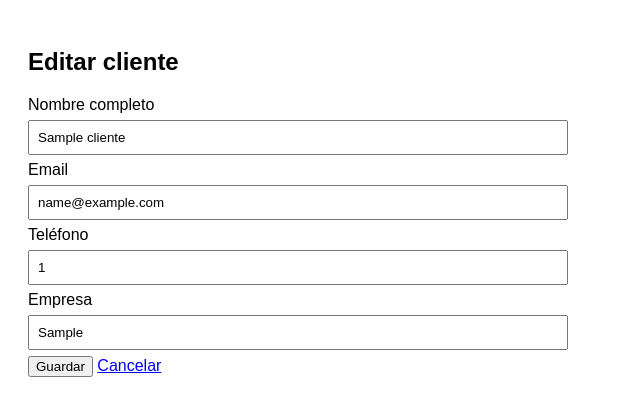
After one commit to yliqi2/crm-php, a PHP site: page /index.php?action=editarclientes&id=1 in a window 1280 px wide. The commit adds this page. Shown: the top 416 px of the page, without its empty margins (0-640 px from the left). Run offline with PHP 8.4, Linux system fonts and the light colour scheme; the visitor is signed in with stand-in values (Sample User, id 1); tables that the repository leaves empty hold one stand-in row (values such as "Sample post").

Commit message:
Añadido controlador de edición de cliente con validación y manejo de errores, y actualizado el listado de clientes para incluir enlaces de edición.

```diff
--- a/src/controller/user_controller.php
+++ b/src/controller/user_controller.php
@@ -4,13 +4,6 @@ require_once __DIR__ . '/../model/db.php';
 
 class UserController {
 
-
-    /**
-     * Obtiene todos los clientes asignados al usuario en sesión.
-     * Retorna un array (posiblemente vacío) de arrays asociativos o null si no hay sesión.
-     *
-     * @return array|null
-     */
     public function getClientesForOwner() {
 
         if (!isset($_SESSION['id_usuario'])) {
@@ -39,4 +32,56 @@ class UserController {
         return $rows;
     }
 
+    /**
+     * Obtiene un cliente por id solo si el usuario en sesión es el responsable.
+     * Retorna un array asociativo con los datos del cliente o null si no existe / no tiene permisos.
+     *
+     * @param int $id_cliente
+     * @return array|null
+     */
+    public function getClienteIfOwner($id_cliente) {
+        if (session_status() === PHP_SESSION_NONE) {
+            session_start();
+        }
+
+        if (!isset($_SESSION['id_usuario'])) {
+            return null; // no hay sesión
+        }
+
+        $id_usuario = (int) $_SESSION['id_usuario'];
+        $id_cliente = (int) $id_cliente;
+
+        $db = new DB();
+        $conexion = $db->getConnection();
+
+        $stmt = $conexion->prepare("SELECT * FROM cliente WHERE id_cliente = ? AND usuario_responsable = ? LIMIT 1");
+        if (!$stmt) {
+            return null;
+        }
+        $stmt->bind_param('ii', $id_cliente, $id_usuario);
+        $stmt->execute();
+        $res = $stmt->get_result();
+        if ($res && $res->num_rows === 1) {
+            $row = $res->fetch_assoc();
+            $stmt->close();
+            return $row;
+        }
+        $stmt->close();
+        return null;
+    }
+
+
+    public function modifyCliente($id_cliente, $nombre_completo, $email, $tlf, $empresa) {
+        $db = new DB();
+        $conexion = $db->getConnection();
+
+        $stmt = $conexion->prepare("UPDATE cliente SET nombre_completo = ?, email = ?, tlf = ?, empresa = ? WHERE id_cliente = ?");
+        if (!$stmt) {
+            return false;
+        }
+        $stmt->bind_param('ssssi', $nombre_completo, $email, $tlf, $empresa, $id_cliente);
+        $success = $stmt->execute();
+        $stmt->close();
+        return $success;
+    }
 }
--- a/src/index.php
+++ b/src/index.php
@@ -3,7 +3,7 @@
 session_start();
 
 // Acción permitida y mapeo a vistas
-$allowed = ['login', 'register', 'admindashboard', 'vendedor', 'listadoclientes', 'logout'];
+$allowed = ['login', 'register', 'admindashboard', 'vendedor', 'listadoclientes', 'editarclientes', 'logout'];
 $action = isset($_GET['action']) ? basename($_GET['action']) : 'login';
 
 // Si action no esta dentor del array permitido de allowed muestra un error 404 (INEXISTENTE)
--- /dev/null
+++ b/src/view/editarclientes.php
@@ -0,0 +1,99 @@
+<?php
+// Formulario de edición de cliente (solo propietario)
+require_once __DIR__ . '/../controller/user_controller.php';
+
+if (!isset($_SESSION['id_usuario'])) {
+    header('Location: index.php?action=login');
+    exit;
+}
+
+$uc = new UserController();
+
+// Obtener id desde GET o POST
+$id = isset($_GET['id']) ? (int)$_GET['id'] : 0;
+if ($id <= 0) {
+    header('Location: index.php?action=listadoclientes');
+    exit;
+}
+
+// Procesar POST
+if ($_SERVER['REQUEST_METHOD'] === 'POST') {
+    $nombre_completo = isset($_POST['nombre_completo']) ? trim($_POST['nombre_completo']) : '';
+    $email = isset($_POST['email']) ? trim($_POST['email']) : '';
+    $tlf = isset($_POST['tlf']) ? trim($_POST['tlf']) : '';
+    $empresa = isset($_POST['empresa']) ? trim($_POST['empresa']) : '';
+
+    $errors = [];
+    if ($nombre_completo === '') $errors[] = 'El nombre es obligatorio.';
+    if ($email === '' || !filter_var($email, FILTER_VALIDATE_EMAIL)) $errors[] = 'Email inválido.';
+
+    if (empty($errors)) {
+        $ok = $uc->modifyCliente($id, $nombre_completo, $email, $tlf, $empresa);
+        if ($ok) {
+            header('Location: index.php?action=listadoclientes&updated=1');
+            exit;
+        } else {
+            $errors[] = 'No se pudo actualizar el cliente.';
+        }
+    }
+} else {
+    // GET: cargar datos del cliente si es propietario
+    $cliente = $uc->getClienteIfOwner($id);
+    if ($cliente === null) {
+        // no existe o no tiene permisos
+        header('HTTP/1.1 403 Forbidden');
+        echo '<p>No tienes permisos para editar este cliente.</p><p><a href="index.php?action=listadoclientes">Volver</a></p>';
+        exit;
+    }
+    // precargar valores
+    $nombre_completo = $cliente['nombre_completo'] ?? '';
+    $email = $cliente['email'] ?? '';
+    $tlf = $cliente['tlf'] ?? '';
+    $empresa = $cliente['empresa'] ?? '';
+    $errors = [];
+}
+
+?>
+<!DOCTYPE html>
+<html lang="es">
+<head>
+    <meta charset="utf-8">
+    <meta name="viewport" content="width=device-width,initial-scale=1">
+    <title>Editar cliente</title>
+    <style>
+        body{font-family:Arial, sans-serif;padding:20px}
+        .form{max-width:520px}
+        input[type=text], input[type=email]{width:100%;padding:8px;margin:6px 0}
+        .errors{background:#ffe6e6;padding:10px;border:1px solid #ffb3b3;margin-bottom:12px}
+        .success{background:#e6ffea;padding:10px;border:1px solid #b3ffcf;margin-bottom:12px}
+    </style>
+</head>
+<body>
+    <div class="form">
+        <h2>Editar cliente</h2>
+
+        <?php if (!empty($errors)): ?>
+            <div class="errors"><ul><?php foreach($errors as $err){ echo '<li>'.htmlspecialchars($err, ENT_QUOTES, 'UTF-8').'</li>'; } ?></ul></div>
+        <?php endif; ?>
+
+        <form method="post" action="">
+            <input type="hidden" name="id" value="<?php echo htmlspecialchars($id, ENT_QUOTES, 'UTF-8'); ?>">
+            <label>Nombre completo
+                <input type="text" name="nombre_completo" value="<?php echo htmlspecialchars($nombre_completo, ENT_QUOTES, 'UTF-8'); ?>" maxlength="100" required>
+            </label>
+            <label>Email
+                <input type="email" name="email" value="<?php echo htmlspecialchars($email, ENT_QUOTES, 'UTF-8'); ?>" maxlength="75" required>
+            </label>
+            <label>Teléfono
+                <input type="text" name="tlf" value="<?php echo htmlspecialchars($tlf, ENT_QUOTES, 'UTF-8'); ?>" maxlength="15" required>
+            </label>
+            <label>Empresa
+                <input type="text" name="empresa" value="<?php echo htmlspecialchars($empresa, ENT_QUOTES, 'UTF-8'); ?>" maxlength="100" required>
+            </label>
+
+            <button type="submit">Guardar</button>
+            <a href="index.php?action=listadoclientes">Cancelar</a>
+        </form>
+    </div>
+</body>
+</html>
```
Also changed, not shown: src/view/listadoclientes.php (+11 -6 lines).
